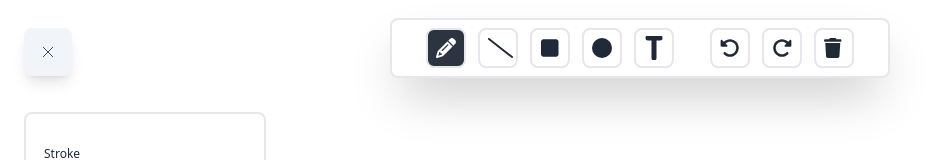
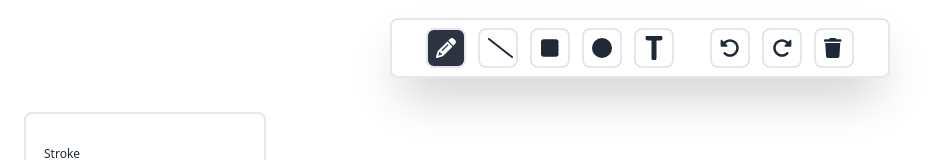
Before and after one commit to RohithAchar/drawing-board, a React (Vite) app: page /1 in a window 1280 px wide. Shown: the top 160 px of the page, without its empty margins (0-929 px from the left). Built offline with nearby package versions, Linux system fonts and the light colour scheme.

Commit message:
Removed toggleBtn

```diff
--- a/src/pages/Room.jsx
+++ b/src/pages/Room.jsx
@@ -90,10 +90,10 @@ const Room = () => {
         getFillStyle={fillStyle}
         getFillWeight={fillWeight}
       />
-      <ToolBarToggleBtn
+      {/* <ToolBarToggleBtn
         handleToggle={setIsToolPropertyOpen}
         isOpen={isToolPropertyOpen}
-      />
+      /> */}
     </div>
   );
 };
```
